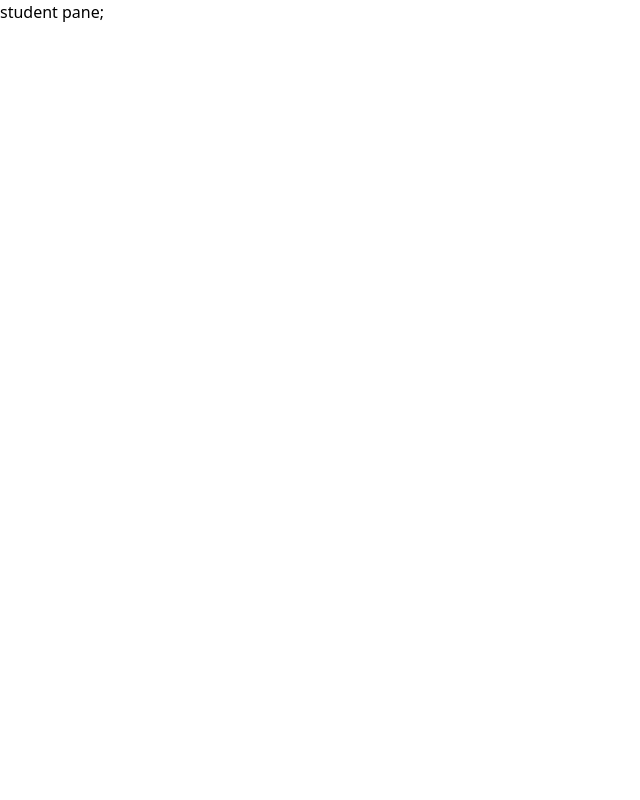
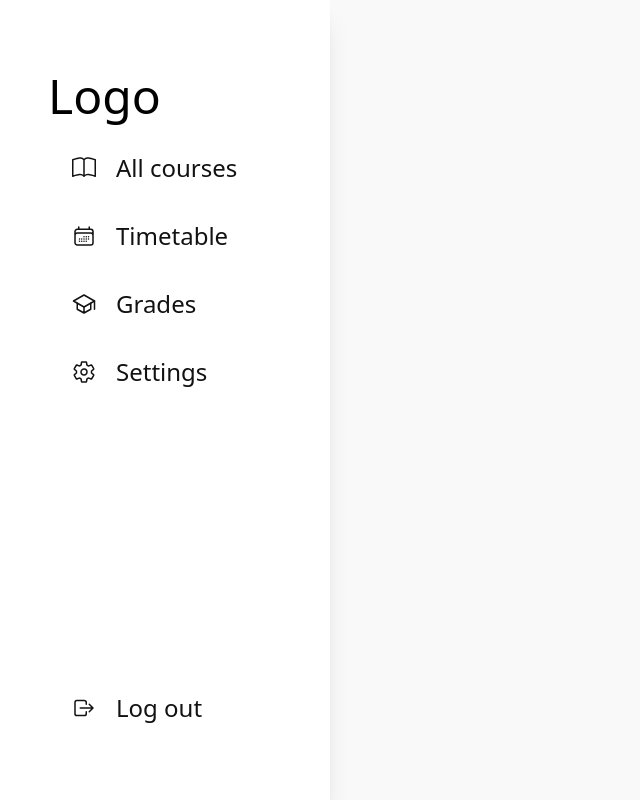
Before and after one commit to viko4kka/StudentLogBook, a React (Vite) app: page /student in a window 1280 px wide. Shown: the whole page, without its empty margins (0-640 px from the left). Built offline with nearby package versions, Linux system fonts and the light colour scheme.

Commit message:
add studentPanel

```diff
--- a/src/App.jsx
+++ b/src/App.jsx
@@ -21,16 +21,20 @@ function App() {
 			<ReactQueryDevtools initialIsOpen={false} />
 			<BrowserRouter>
 				<Routes>
-					<Route path="dashboard" element={<Dashboard />} />
 					<Route path="teacher" element={<TeacherPanel />}>
 						<Route
 							path="all-courses-teacher"
 							element={<AllCoursesTeachers />}
 						/>
 					</Route>
-					<Route path="student" element={<StudentPanel />} />
-					<Route path="all-courses-student" element={<AllCoursesStudents />} />
+					<Route path="student" element={<StudentPanel />}>
+						<Route
+							path="all-courses-student"
+							element={<AllCoursesStudents />}
+						/>
+					</Route>
 
+					<Route path="dashboard" element={<Dashboard />} />
 					<Route path="login" element={<Login />} />
 					<Route path="register" element={<Register />} />
 					<Route path="*" element={<PageNotFound />} />
--- /dev/null
+++ b/src/features/student-panel/StudentNav.jsx
@@ -0,0 +1,40 @@
+import { BsBook } from "react-icons/bs";
+import { HiOutlineCalendarDays } from "react-icons/hi2";
+import { IoSettingsOutline } from "react-icons/io5";
+import { IoSchoolOutline } from "react-icons/io5";
+
+import AllCoursesStudents from "../../pages/AllCoursesStudents";
+
+export const menuItemsStudent = [
+	{
+		icon: <BsBook />,
+		path: "https://www.google.com/",
+		name: "All courses",
+		element: <AllCoursesStudents />,
+		isMenu: true,
+		// isPrivate: ,
+	},
+	{
+		icon: <HiOutlineCalendarDays />,
+		path: "https://www.google.com/",
+		name: "Timetable",
+		element: <AllCoursesStudents />,
+		isMenu: true,
+		// isPrivate: ,
+	},
+	{
+		icon: <IoSchoolOutline />,
+		path: "https://www.google.com/",
+		name: "Grades",
+		element: <AllCoursesStudents />,
+		isMenu: true,
+	},
+	{
+		icon: <IoSettingsOutline />,
+		path: "https://www.google.com/",
+		name: "Settings",
+		element: <AllCoursesStudents />,
+		isMenu: true,
+		//
+	},
+];
--- a/src/pages/PageNotFound.jsx
+++ b/src/pages/PageNotFound.jsx
@@ -1,9 +1,21 @@
 function PageNotFound() {
-    return (
-        <div>
-            404
-        </div>
-    )
+	return (
+		<div className="flex flex-col items-center justify-center h-screen gap-10">
+			<div className="flex flex-col items-center justify-center gap-y-4">
+				<p className="text-2xl text-secondBlack font-bold">
+					Oop!
+					<span className="bg-gradient-to-r from-hoverMainColor to-firstGradientMainColor bg-clip-text text-transparent mx-1">
+						404
+					</span>
+					Error!
+				</p>
+				<p className="text-5xl text-secondBlack font-medium">Page Not Found</p>
+			</div>
+			<button className="mt-6 text-xl px-14 py-1.5 before:ease relative overflow-hidden bg-gradient-to-r rounded-full font-medium  from-hoverMainColor to-firstGradientMainColor text-secondWhite shadow-2xl transition-all before:absolute before:right-0 before:top-0 before:h-12 before:w-6 before:translate-x-12 before:rotate-6 before:bg-white before:opacity-10 before:duration-700 hover:before:-translate-x-40">
+				Back home &#x279D;
+			</button>
+		</div>
+	);
 }
 
-export default PageNotFound
+export default PageNotFound;
--- a/src/pages/StudentPanel.jsx
+++ b/src/pages/StudentPanel.jsx
@@ -1,5 +1,16 @@
+import { Outlet } from "react-router-dom";
+import { menuItemsStudent } from "../features/student-panel/StudentNav";
+import Sidebar from "../ui/Sidebar";
+
 function StudentPanel() {
-	return <div>student pane;</div>;
+	return (
+		<div className="bg-secondWhite">
+			<Sidebar menuItems={menuItemsStudent} />
+			<div>
+				<Outlet />
+			</div>
+		</div>
+	);
 }
 
 export default StudentPanel;
```
